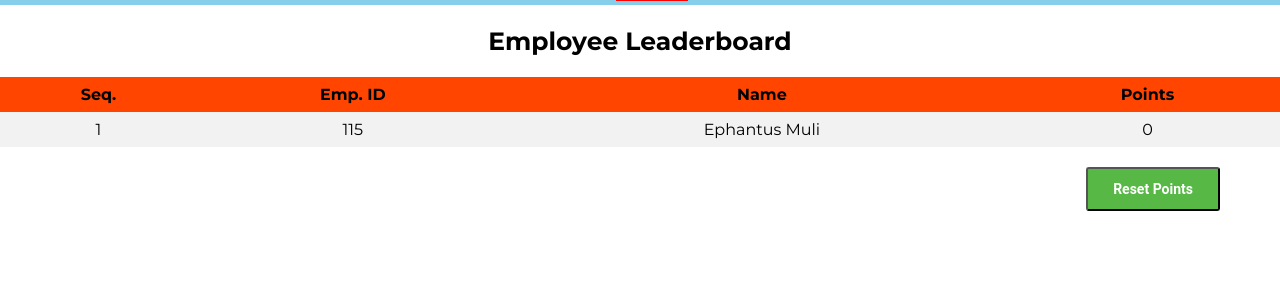
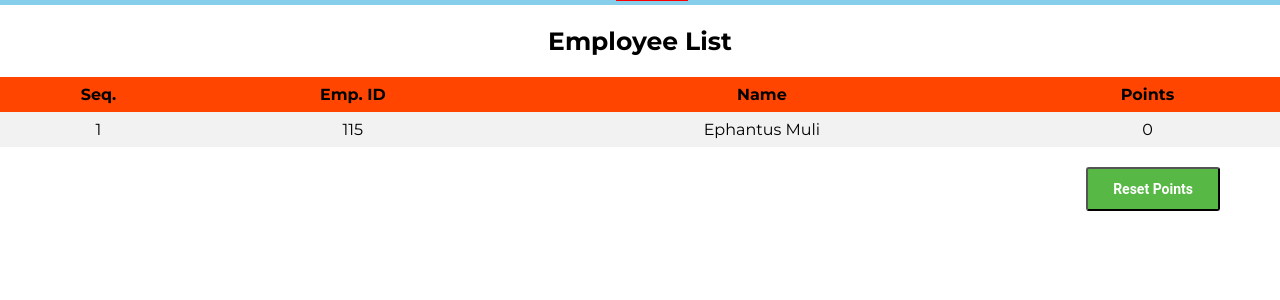
Before and after one commit to Ephantushohey/Employee-management-system, a PHP site: page /aloginwel.php in a window 1280 px wide. Shown: the part 64-364 px from the top of the page. Run offline with PHP 8.4, Linux system fonts and the light colour scheme; data comes from the database, SQL or seed files in the repository.

Commit message:
Update aloginwel.php

```diff
--- a/employee/aloginwel.php
+++ b/employee/aloginwel.php
@@ -28,7 +28,7 @@ $result = mysqli_query($conn, $sql);
 
 	<div class="divider"></div>
 	<div id="divimg">
-		<h2 style="font-family: 'Montserrat', sans-serif; font-size: 25px; text-align: center;">Employee Leaderboard </h2>
+		<h2 style="font-family: 'Montserrat', sans-serif; font-size: 25px; text-align: center;">Employee List</h2>
     	<table>
 
 			<tr bgcolor="#000">
```
